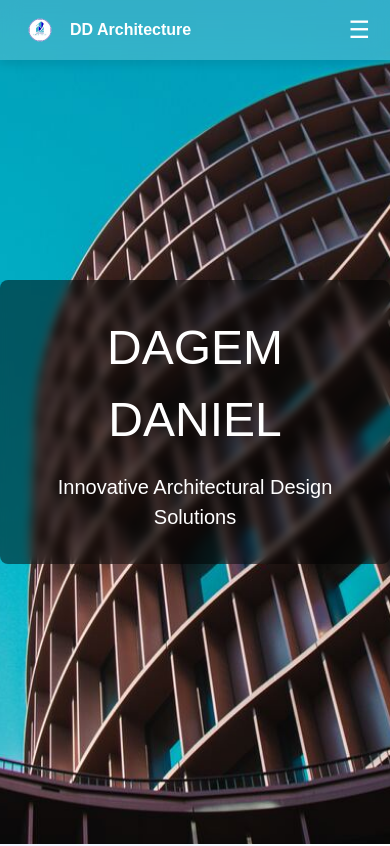
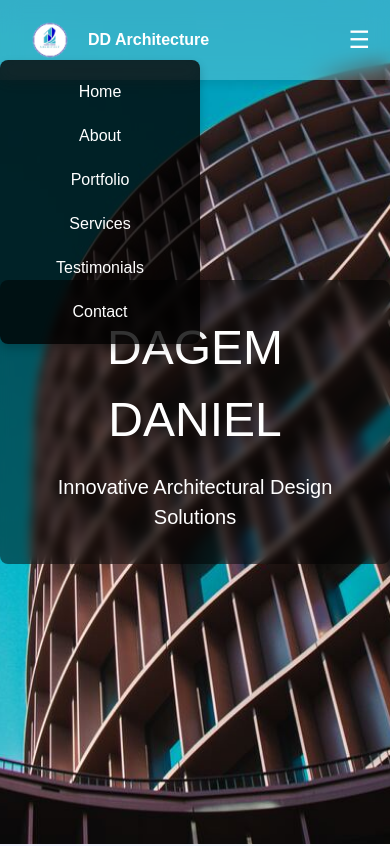
Before and after one commit to Blacket-dev/dagem, a plain HTML site: page index.html in a window 390 px wide. Shown: the top 846 px of the page. Drawn offline with nearby package versions, Linux system fonts and the light colour scheme.

Commit message:
Update styles.css

```diff
--- a/styles.css
+++ b/styles.css
@@ -116,8 +116,8 @@
     top: 0;
     width: 100%;
     z-index: 50;
-    background: rgba(255, 255, 255, 0.2); /* Transparent glass effect */
-    backdrop-filter: blur(10px); /* Frosted glass */
+    background: rgba(255, 255, 255, 0.2); /* Transparent background */
+    backdrop-filter: blur(10px); /* Frosted glass effect */
     box-shadow: 0 4px 10px rgba(0, 0, 0, 0.1);
     color: #fff;
     display: flex;
@@ -144,23 +144,8 @@
     color: #007BFF;
 }
 
-.navbar .logo {
-    display: flex;
-    align-items: center;
-}
-
-.navbar .logo img {
-    height: 40px;
-    margin-right: 10px;
-}
-
-/* Desktop Menu */
-.desktop-menu {
-    display: none;
-}
-
 .menu-button {
-    display: none;
+    display: block;
     font-size: 24px;
     cursor: pointer;
     color: inherit;
@@ -212,4 +197,12 @@
     .menu-button {
         display: block;
     }
+
+    .mobile-menu.hidden {
+        display: none;
+    }
+
+    .mobile-menu {
+        display: flex;
+    }
 }
```
